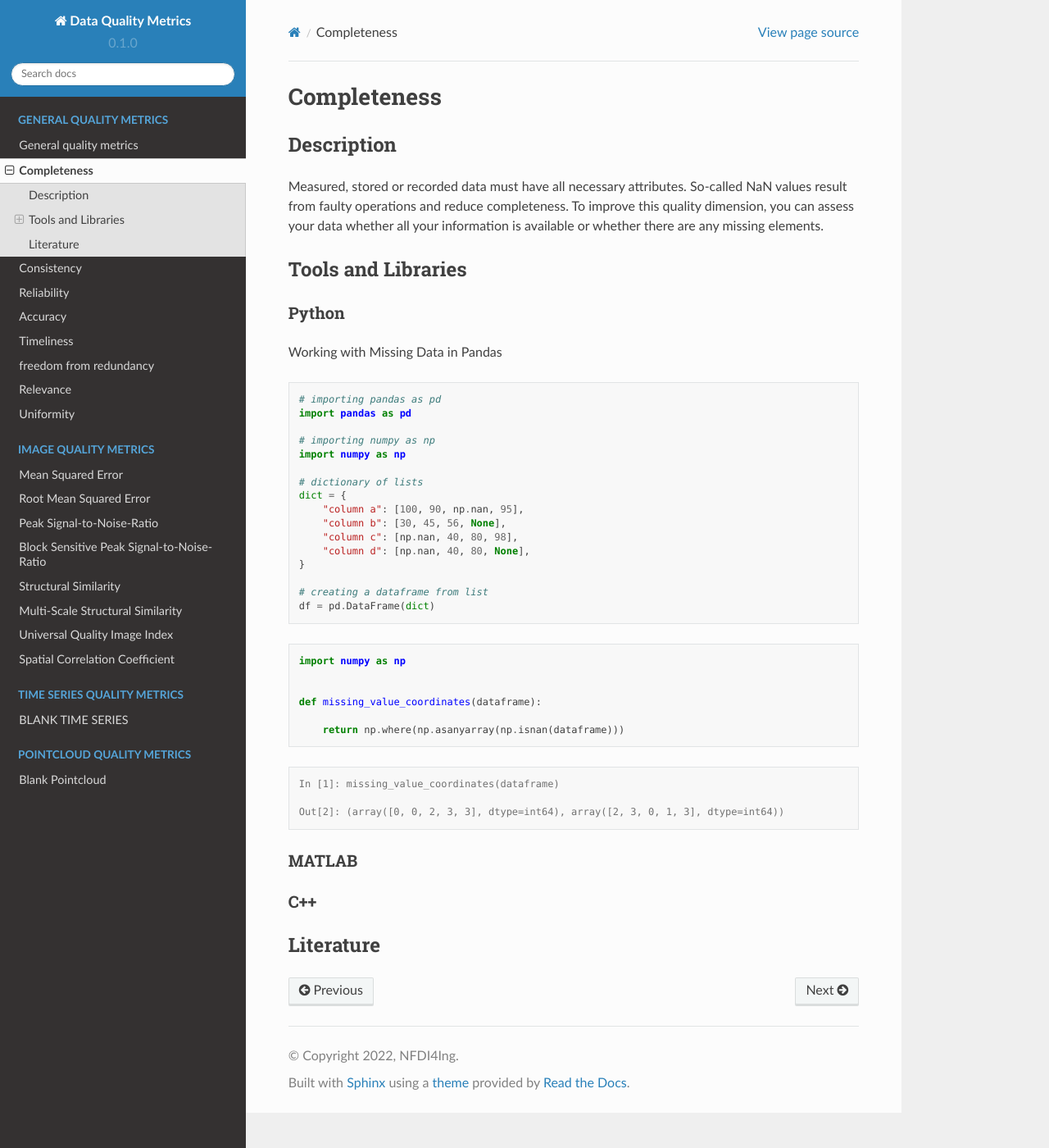
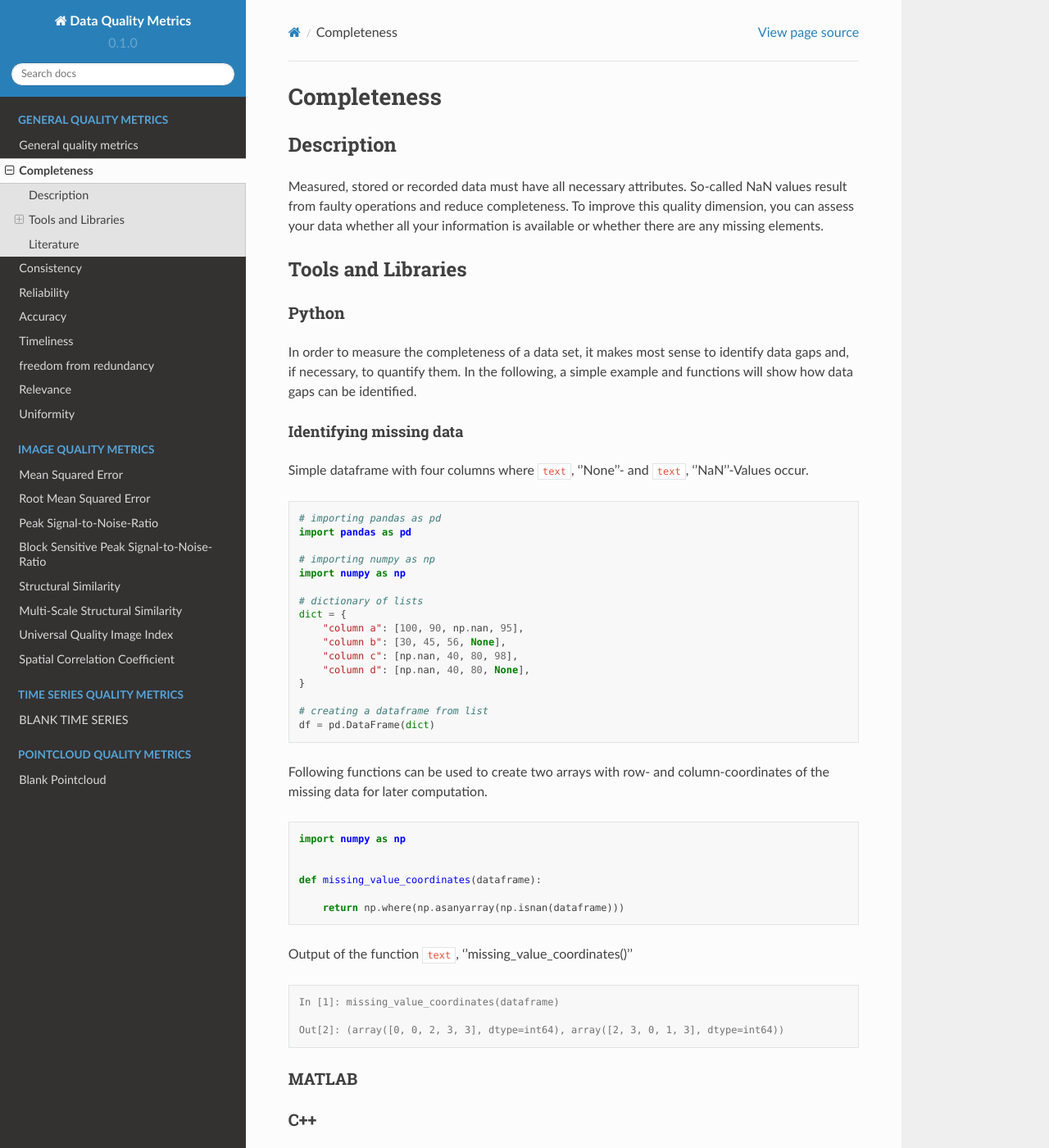
Before and after one commit to HDierend/Data-Quality-Metrics, a Sphinx documentation site: the page built from docs/source/general_quality/Completeness.rst, in a window 1280 px wide and 1400 px high. Shown: the whole window at 82% size. Built offline with Sphinx 7.4.7 and the Read the Docs theme 2.0.0, drawn with Linux system fonts in a browser that asks for light colours; pages that are not in the unit, such as notebooks, are missing from menus.

Commit message:
update completeness

```diff
--- a/docs/source/general_quality/Completeness.rst
+++ b/docs/source/general_quality/Completeness.rst
@@ -16,11 +16,21 @@ Tools and Libraries
 Python
 =========
 
-Working with Missing Data in Pandas
+In order to measure the completeness of a data set, it makes most sense to identify data gaps and, if necessary, to quantify them.
+In the following, a simple example and functions will show how data gaps can be identified.
+
+Identifying missing data
+-----------------------
+
+Simple dataframe with four columns where :literal:`text`, ''None''- and :literal:`text`, ''NaN''-Values occur.
 
 .. literalinclude:: examples/completeness/completeness_dataframe.py
 
+Following functions can be used to create two arrays with row- and column-coordinates of the missing data for later computation.
+
 .. literalinclude:: examples/completeness/completeness_func1.py
+
+Output of the function :literal:`text`, ''missing_value_coordinates()''
 
 .. code-block:: pycon
 
```
